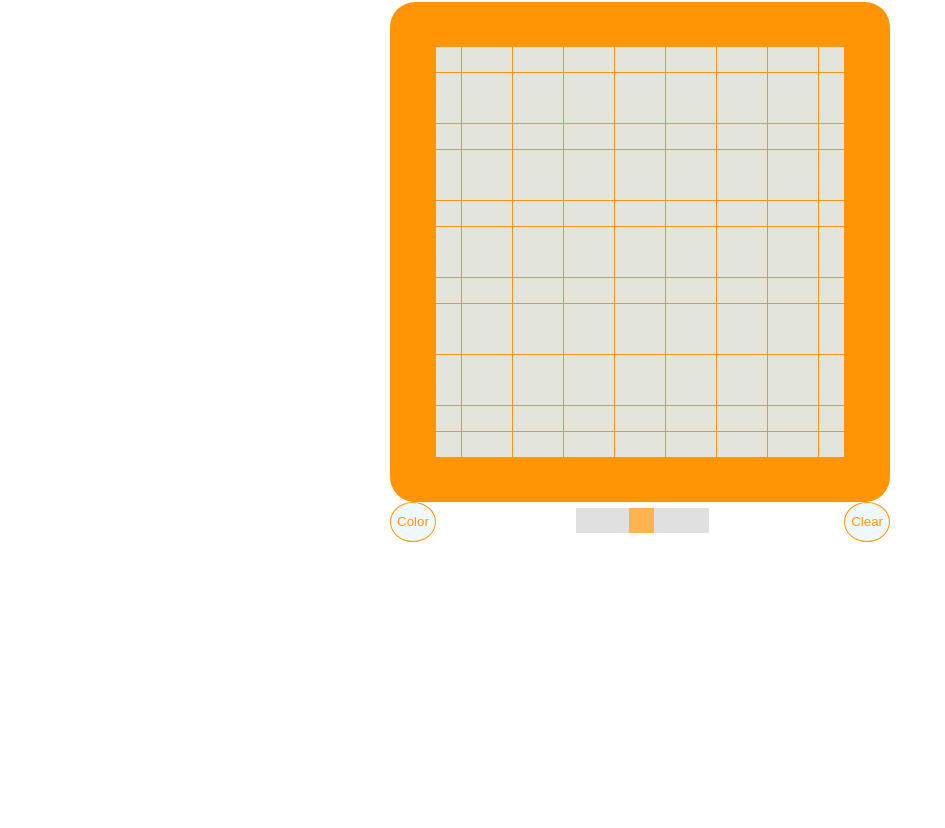
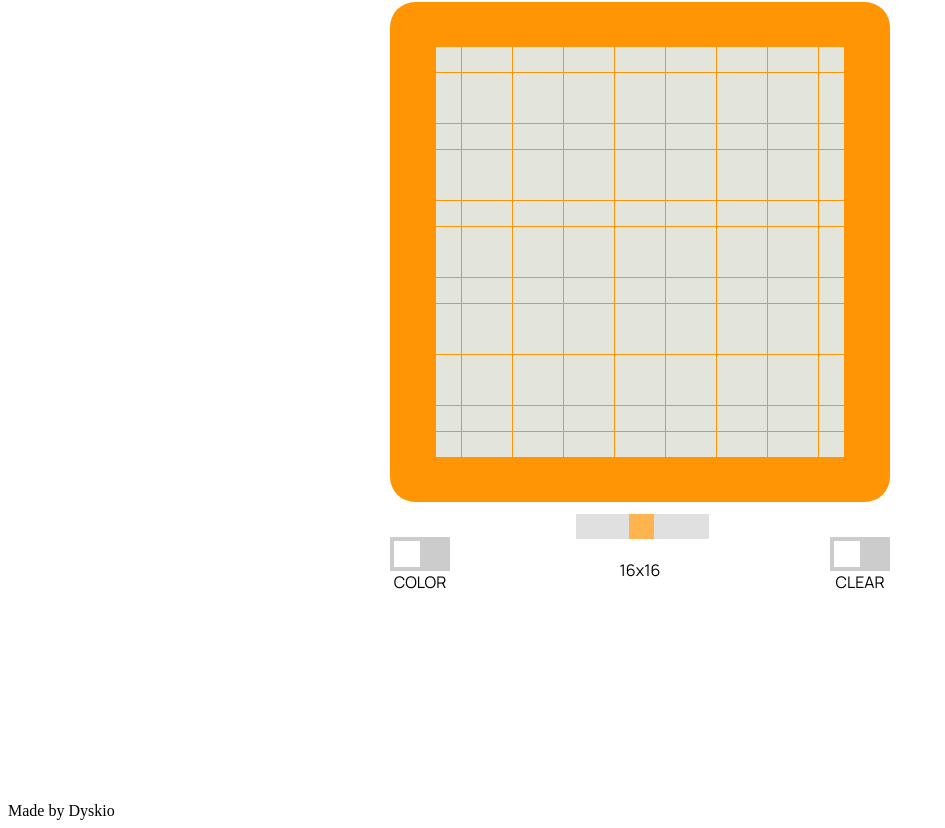
Before and after one commit to dylewskii/etch-a-sketch, a plain HTML site: page index.html in a window 1280 px wide. Shown: the part 85-913 px from the top of the page, without its empty margins (0-945 px from the left). Drawn offline with Linux system fonts and the light colour scheme.

Commit message:
style buttons and add slider

```diff
--- a/index.html
+++ b/index.html
@@ -21,12 +21,24 @@
 
         <!-- container for the controls -->
         <div class="controls-container">
-            <button class="btn btn_color">Color</button>
+            <label class="switch">
+                <input type="checkbox">
+                <span class="checkbox_slider"></span>
+                <p id="color_text"> COLOR </p>
+            </label>
             <div class="slider_container">
                 <input type="range" min="1" max="100" value="50" class="slider" id="myRange">
+                <p id="slider_text">16x16</p>
             </div>
-            <button class="btn btn_clear">Clear</button>
+            <label class="switch">
+                <input type="checkbox">
+                <span class="checkbox_slider"></span>
+                <p id="clear_text"> CLEAR </p>
+            </label>
         </div>
     </div>
+    <footer>
+        Made by Dyskio
+    </footer>
 </body>
 </html>
--- a/script.js
+++ b/script.js
@@ -10,8 +10,6 @@ function getRandomHexColor() {
 };
 
 const flexContainer = document.querySelector(".flex-container");
-
-
 for (let i=0; i < 256; i++){
     // generates the individual squares that will
     // fill the etch-a-sketch screen
@@ -23,12 +21,14 @@ for (let i=0; i < 256; i++){
     etchSquare.style.backgroundColor = "#E3E4DB";
 }
 
-
-
 const squares = document.querySelectorAll(".one-box");
-
 squares.forEach(function (sq) {
     sq.addEventListener('mouseover', function (event) {
         sq.style.backgroundColor = getRandomHexColor();
     });
 });
+
+const checkBox = document.querySelector(".checkbox");
+checkBox.addEventListener("click", function(event) {
+
+});
--- a/styles.css
+++ b/styles.css
@@ -19,10 +19,69 @@ h1 {
 /* CONTROLS (BUTTONS & SLIDER) */
 
 .controls-container {
+    margin-top: 10px;
     display: flex;
     /* background-color: aqua; */
     width: 500px;
     justify-content: space-between;
+    align-items: center;
+}
+
+.switch {
+    position: relative;
+    display: inline-block;
+    width: 60px;
+    height: 34px;
+}
+
+/* Hide default HTML checkbox */
+.switch input {
+    opacity: 0;
+    width: 0;
+    height: 0;
+}
+
+.checkbox_slider {
+    position: absolute;
+    cursor: pointer;
+    top: 0;
+    left: 0;
+    right: 0;
+    bottom: 0;
+    background-color: #ccc;
+    -webkit-transition: .4s;
+    transition: .4s;
+}
+
+.checkbox_slider:before {
+    position: absolute;
+    content: "";
+    height: 26px;
+    width: 26px;
+    left: 4px;
+    bottom: 4px;
+    background-color: white;
+    -webkit-transition: .4s;
+    transition: .4s;
+}
+
+input:checked + .checkbox_slider {
+    background-color: #FF9505;
+}
+
+input:focus + .checkbox_slider {
+    box-shadow: 0 0 1px #FF9505;
+}
+
+input:checked + .checkbox_slider:before {
+    -webkit-transform: translateX(26px);
+    -ms-transform: translateX(26px);
+    transform: translateX(26px);
+}
+
+#clear_text, #color_text, #slider_text{
+    text-align: center;
+    font-family: manrope;
 }
 
 .btn {
@@ -31,10 +90,6 @@ h1 {
     border-radius: 100%;
     color: #FF9505;
     background-color: aliceblue;
-}
-
-.slider_container {
-    align-self: center;
 }
 
 .slider {
```
